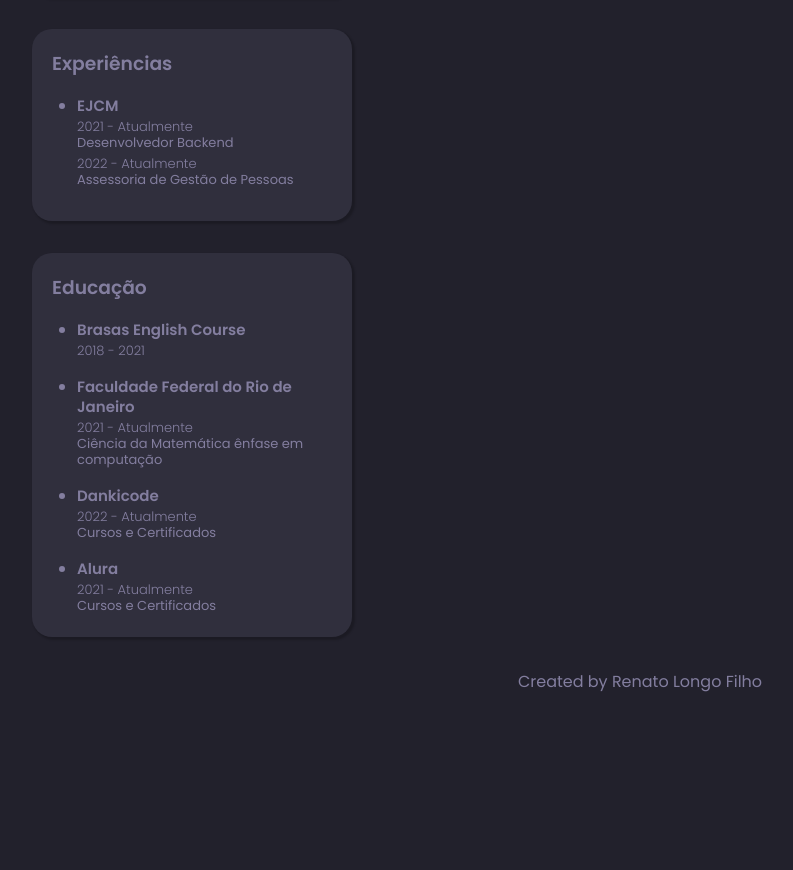
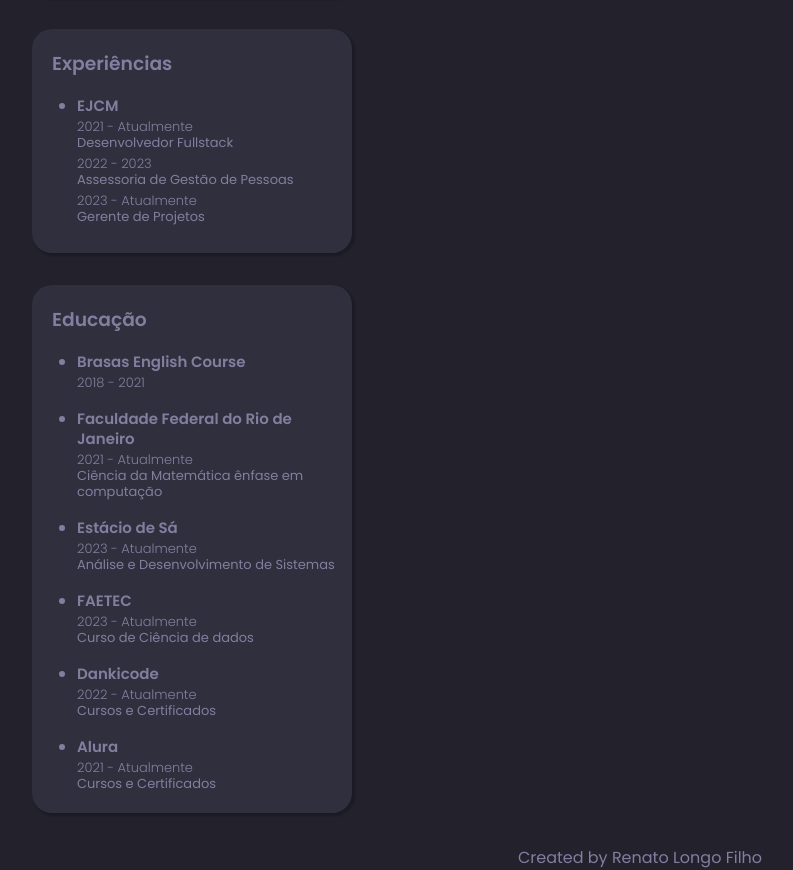
Before and after one commit to AzzyPog/portfolio, a plain HTML site: page index.html in a window 1280 px wide. Shown: the part 963-1833 px from the top of the page, without its empty margins (0-793 px from the left). Before the commit the page ends 1657 px from the top, so only its background shows below. Drawn offline with nearby package versions, Linux system fonts and the light colour scheme; no server answers.

Commit message:
feature: adicionado novas informações ao portfolio

```diff
--- a/index.html
+++ b/index.html
@@ -80,9 +80,11 @@
                     <li class="list-container">
                         <p class='list-place'>EJCM</p>
                         <p class="list-time">2021 - Atualmente</p>
-                        <p class="list-function">Desenvolvedor Backend</p>
-                        <p class="list-time" id="time">2022 - Atualmente</p>
+                        <p class="list-function">Desenvolvedor Fullstack</p>
+                        <p class="list-time" id="time">2022 - 2023</p>
                         <p class="list-function">Assessoria de Gestão de Pessoas</p>
+                        <p class="list-time" id="time">2023 - Atualmente</p>
+                        <p class="list-function">Gerente de Projetos</p>
                     </li>
                 </ul>
             </div>
@@ -97,6 +99,16 @@
                         <p class="list-place">Faculdade Federal do Rio de Janeiro</p>
                         <p class="list-time">2021 - Atualmente</p>
                         <p class="list-function">Ciência da Matemática ênfase em computação</p>
+                    </li>
+                    <li class="list-container">
+                        <p class="list-place">Estácio de Sá</p>
+                        <p class="list-time">2023 - Atualmente</p>
+                        <p class="list-function">Análise e Desenvolvimento de Sistemas</p>
+                    </li>
+                    <li class="list-container">
+                        <p class="list-place">FAETEC</p>
+                        <p class="list-time">2023 - Atualmente</p>
+                        <p class="list-function">Curso de Ciência de dados</p>
                     </li>
                     <li class="list-container">
                         <p class="list-place">Dankicode</p>
--- a/src/css/style.css
+++ b/src/css/style.css
@@ -125,7 +125,7 @@ main {
     background-color: #302F3D;
     margin: 32px;
     width: 20rem;
-    height: 12rem;
+    height: 14rem;
     box-shadow: 2px 2px 2px 1px rgba(0, 0, 0, 0.2);
     border-radius: 20px;
 }
@@ -164,7 +164,7 @@ main {
     background-color: #302F3D;
     margin: 32px;
     width: 20rem;
-    height: 24rem;
+    height: 33rem;
     box-shadow: 2px 2px 2px 1px rgba(0, 0, 0, 0.2);
     border-radius: 20px;
 }
```
